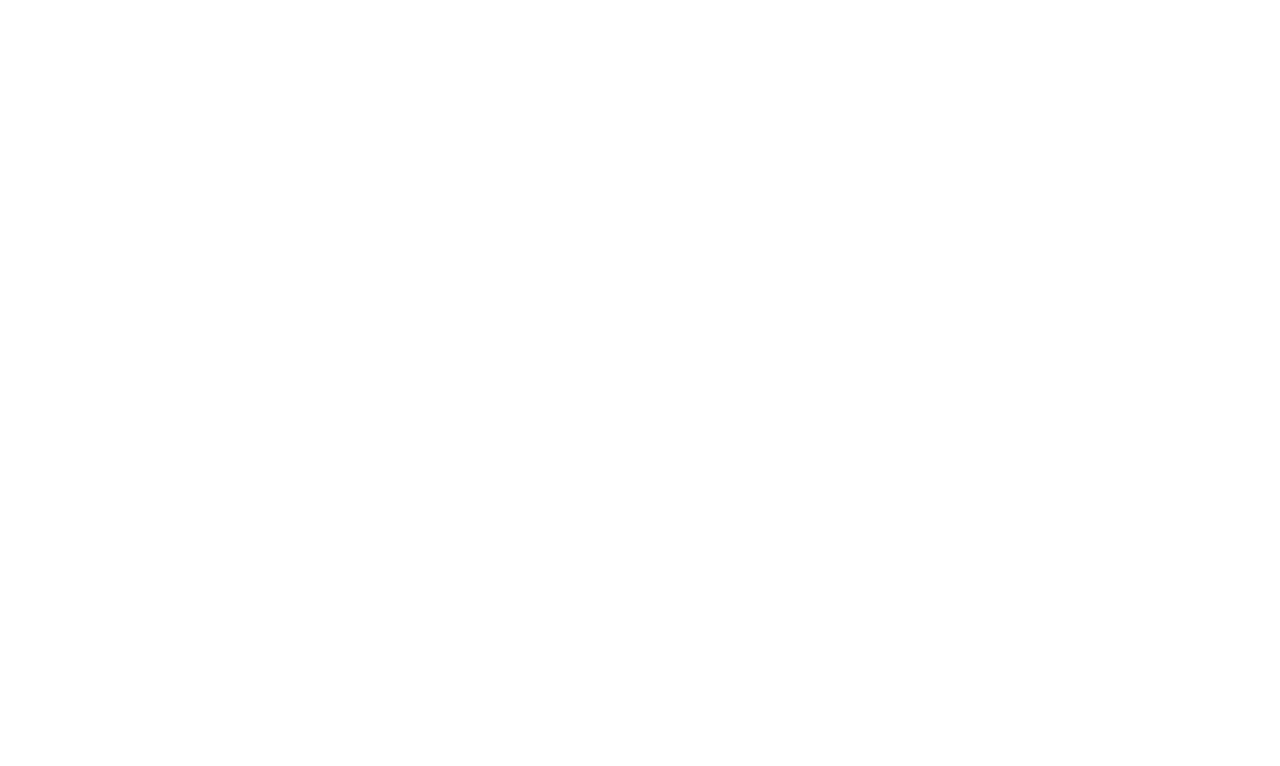
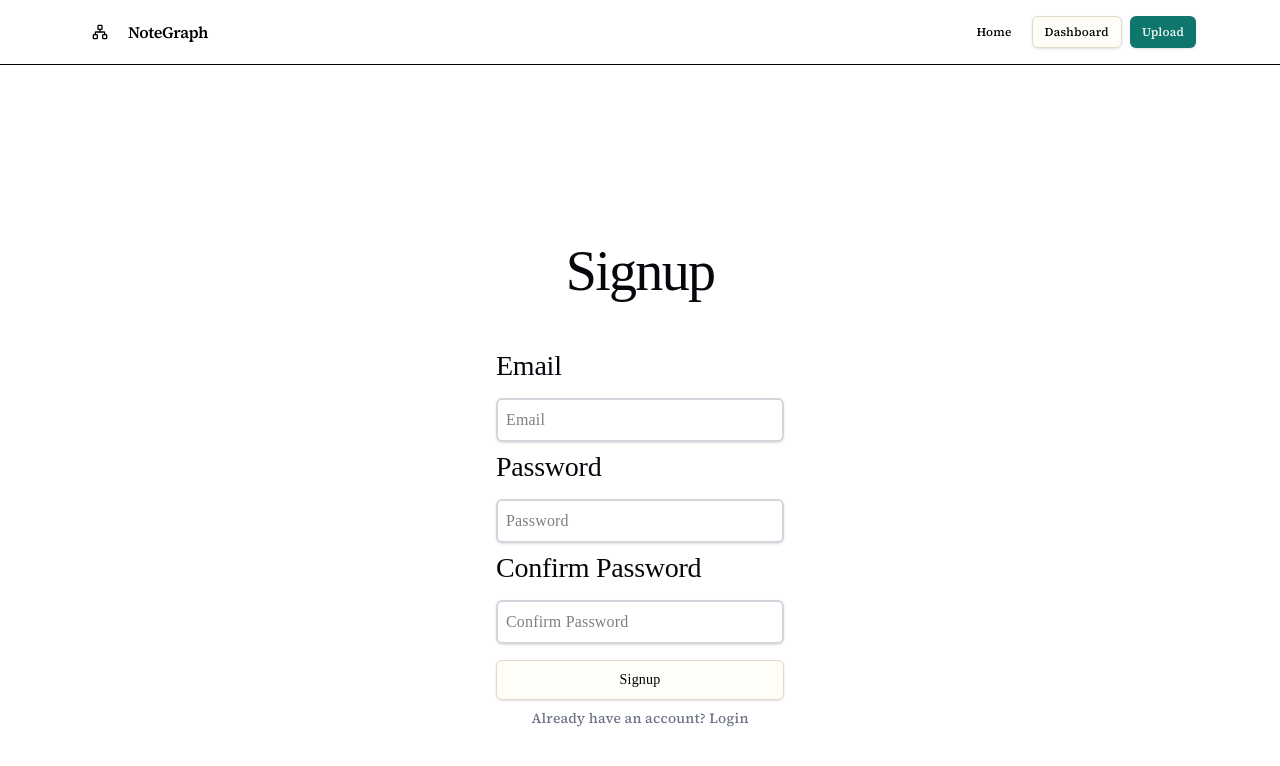
Before and after one commit to jacobgale21/Notes_App, a React (Vite) app: page /signup in a window 1280 px wide. Before the commit this address had no page. Shown: the top 766 px of the page. Built offline with nearby package versions, Linux system fonts and the light colour scheme.

Commit message:
UI for login and signup pages

```diff
--- a/src/components/UI/Graph/NotesCanvas.tsx
+++ b/src/components/UI/Graph/NotesCanvas.tsx
@@ -67,11 +67,17 @@
           fitView
           className="h-full w-full"
         >
-          <Panel position="top-left" className="nodrag nopan w-80">
-            <GraphSearch graph={graph} onPick={focusNode} />
+          <Panel position="top-left" className="nopan flex items-center gap-2">
+            <Controls
+              className="!relative !m-0 !top-auto !left-auto"
+              orientation="horizontal"
+            />
+            <div className="nodrag w-80">
+              <GraphSearch graph={graph} onPick={focusNode} />
+            </div>
           </Panel>
           <Background />
-          <Controls />
+
           <MiniMap position="bottom-left" />
         </ReactFlow>
       </div>
--- /dev/null
+++ b/src/components/UI/signIn.tsx
@@ -0,0 +1,78 @@
+import { useState } from "react";
+import { Button } from "./button";
+import { Link } from "react-router-dom";
+export default function SignIn({ type }: { type: "login" | "signup" }) {
+  const [email, setEmail] = useState("");
+  const [password, setPassword] = useState("");
+  const [confirmPassword, setConfirmPassword] = useState("");
+  const handleLogin = () => {
+    console.log(email, password);
+  };
+  const handleSignup = () => {
+    console.log(email, password);
+  };
+  return (
+    <div className="flex flex-col items-center justify-center h-screen gap-2 w-1/4 mx-auto p-4">
+      <h1 className="text-2xl font-bold">
+        {type === "login" ? "Login" : "Signup"}
+      </h1>
+      <h3 className="self-start">Email</h3>
+      <input
+        type="email"
+        placeholder="Email"
+        value={email}
+        onChange={(e) => setEmail(e.target.value)}
+        className="border-2 border-gray-300 rounded-md shadow-sm p-2 w-full"
+      />
+      <h3 className="self-start">Password</h3>
+      <input
+        type="password"
+        placeholder="Password"
+        value={password}
+        onChange={(e) => setPassword(e.target.value)}
+        className="border-2 border-gray-300 rounded-md shadow-sm p-2 w-full"
+      />
+      {type === "signup" && (
+        <>
+          <h3 className="self-start">Confirm Password</h3>
+          <input
+            type="password"
+            placeholder="Confirm Password"
+            value={confirmPassword}
+            onChange={(e) => setConfirmPassword(e.target.value)}
+            className="border-2 border-gray-300 rounded-md shadow-sm p-2 w-full"
+          />
+        </>
+      )}
+      {type === "login" ? (
+        <Button
+          variant="outline"
+          size="lg"
+          onClick={handleLogin}
+          className="w-full mt-2"
+        >
+          Login
+        </Button>
+      ) : (
+        <Button
+          variant="outline"
+          size="lg"
+          onClick={handleSignup}
+          className="w-full mt-2"
+        >
+          Signup
+        </Button>
+      )}
+
+      {type === "login" ? (
+        <Link to="/signup" className="text-sm text-gray-500">
+          Don't have an account? Signup
+        </Link>
+      ) : (
+        <Link to="/login" className="text-sm text-gray-500">
+          Already have an account? Login
+        </Link>
+      )}
+    </div>
+  );
+}
--- /dev/null
+++ b/src/components/pages/login.tsx
@@ -0,0 +1,5 @@
+import SignIn from "../UI/signIn";
+
+export default function Login() {
+  return <SignIn type="login" />;
+}
--- /dev/null
+++ b/src/components/pages/signup.tsx
@@ -0,0 +1,5 @@
+import SignIn from "../UI/signIn";
+
+export default function Signup() {
+  return <SignIn type="signup" />;
+}
--- a/src/main.tsx
+++ b/src/main.tsx
@@ -9,6 +9,8 @@
 import { computerArchitecture } from "./data/placeholder";
 import Home from "./components/pages/home";
 import Dashboard from "./components/pages/dashboard";
+import Signup from "./components/pages/signup";
+import Login from "./components/pages/login";
 createRoot(document.querySelector("#app")!).render(
   <StrictMode>
     <BrowserRouter>
@@ -16,6 +18,8 @@
         <Route element={<NavBar />}>
           <Route path="/" element={<Home />} />
           <Route path="/upload" element={<Page />} />
+          <Route path="/login" element={<Login />} />
+          <Route path="/signup" element={<Signup />} />
           <Route
             path="/graph"
             element={<GraphView graph={computerArchitecture} />}
```
